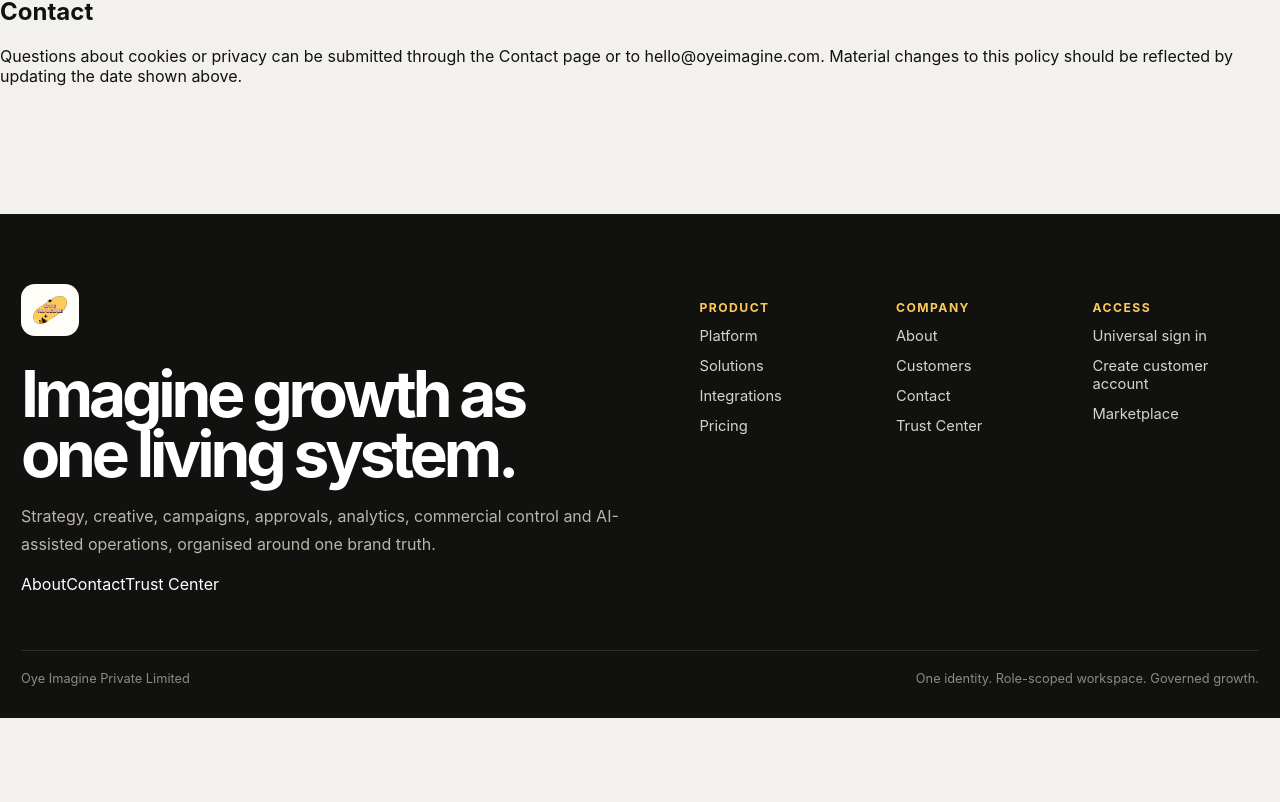
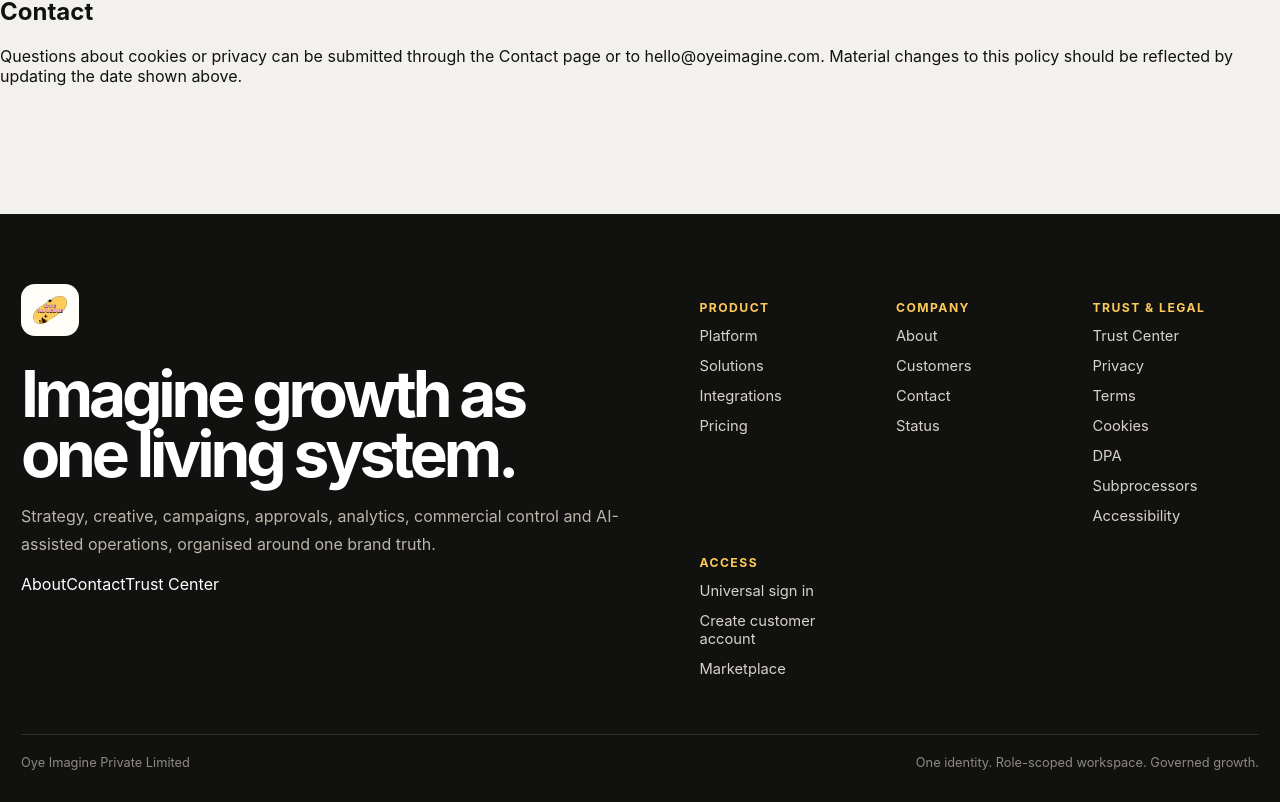
Before and after one commit to arunkumarmanikonda-web/oye-imagine-growth-os-starter, a Next.js app: page /cookies in a window 1280 px wide. Shown: the part 887-1689 px from the top of the page. Before the commit the page ends 1605 px from the top, so only its background shows below. Built offline with nearby package versions, Linux system fonts and the light colour scheme; no server answers.

Commit message:
Expose legal and trust links

```diff
--- a/src/components/shell/SiteChrome.tsx
+++ b/src/components/shell/SiteChrome.tsx
@@ -80,7 +80,8 @@ export default function SiteChrome({ children }: { children: ReactNode }) {
           </section>
           <section className="premium-footer-links">
             <div><strong>Product</strong><Link href="/platform">Platform</Link><Link href="/solutions">Solutions</Link><Link href="/integrations">Integrations</Link><Link href="/pricing">Pricing</Link></div>
-            <div><strong>Company</strong><Link href="/about">About</Link><Link href="/customers">Customers</Link><Link href="/contact">Contact</Link><Link href="/trust">Trust Center</Link></div>
+            <div><strong>Company</strong><Link href="/about">About</Link><Link href="/customers">Customers</Link><Link href="/contact">Contact</Link><Link href="/status">Status</Link></div>
+            <div><strong>Trust & legal</strong><Link href="/trust">Trust Center</Link><Link href="/privacy">Privacy</Link><Link href="/terms">Terms</Link><Link href="/cookies">Cookies</Link><Link href="/dpa">DPA</Link><Link href="/subprocessors">Subprocessors</Link><Link href="/accessibility">Accessibility</Link></div>
             <div><strong>Access</strong><Link href="/login">Universal sign in</Link><Link href="/signup">Create customer account</Link><Link href="/marketplace">Marketplace</Link></div>
           </section>
         </div>
```
